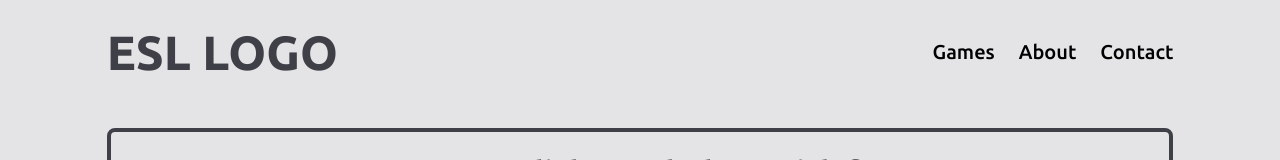
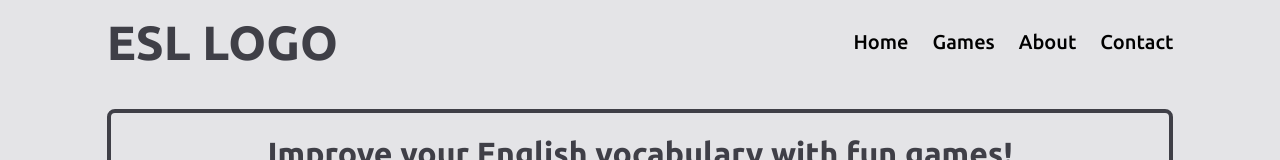
Before and after one commit to campbellm92/hoot-esl, a React (Vite) app in the folder client/: page / in a window 1280 px wide. Shown: the top 160 px of the page. Built offline with nearby package versions, Linux system fonts and the light colour scheme.

Commit message:
add link to home;

```diff
--- a/client/src/components/NavBar.jsx
+++ b/client/src/components/NavBar.jsx
@@ -1,4 +1,5 @@
 import { useState } from "react";
+import { Link } from "react-router-dom";
 
 export default function NavBar() {
   const [mobMenuOpen, setMobMenuOpen] = useState(false);
@@ -7,11 +8,16 @@
     <div className="flex justify-center mt-4 mb-10">
       <nav className="flex justify-between items-center w-10/12 rounded-lg">
         <div>
-          <h1 className="font-bold text-text-primary">ESL LOGO</h1>
+          <Link to="/">
+            <h1 className="font-bold text-text-primary">ESL LOGO</h1>
+          </Link>
         </div>
 
         {/*  Desktop nav items */}
         <div className="hidden md:flex gap-6 [&>a]:hover:text-primary [&>a]:font-medium">
+          <Link to="/">
+            <a>Home</a>
+          </Link>
           <a href="">Games</a>
           <a href="">About</a>
           <a href="">Contact</a>
```
